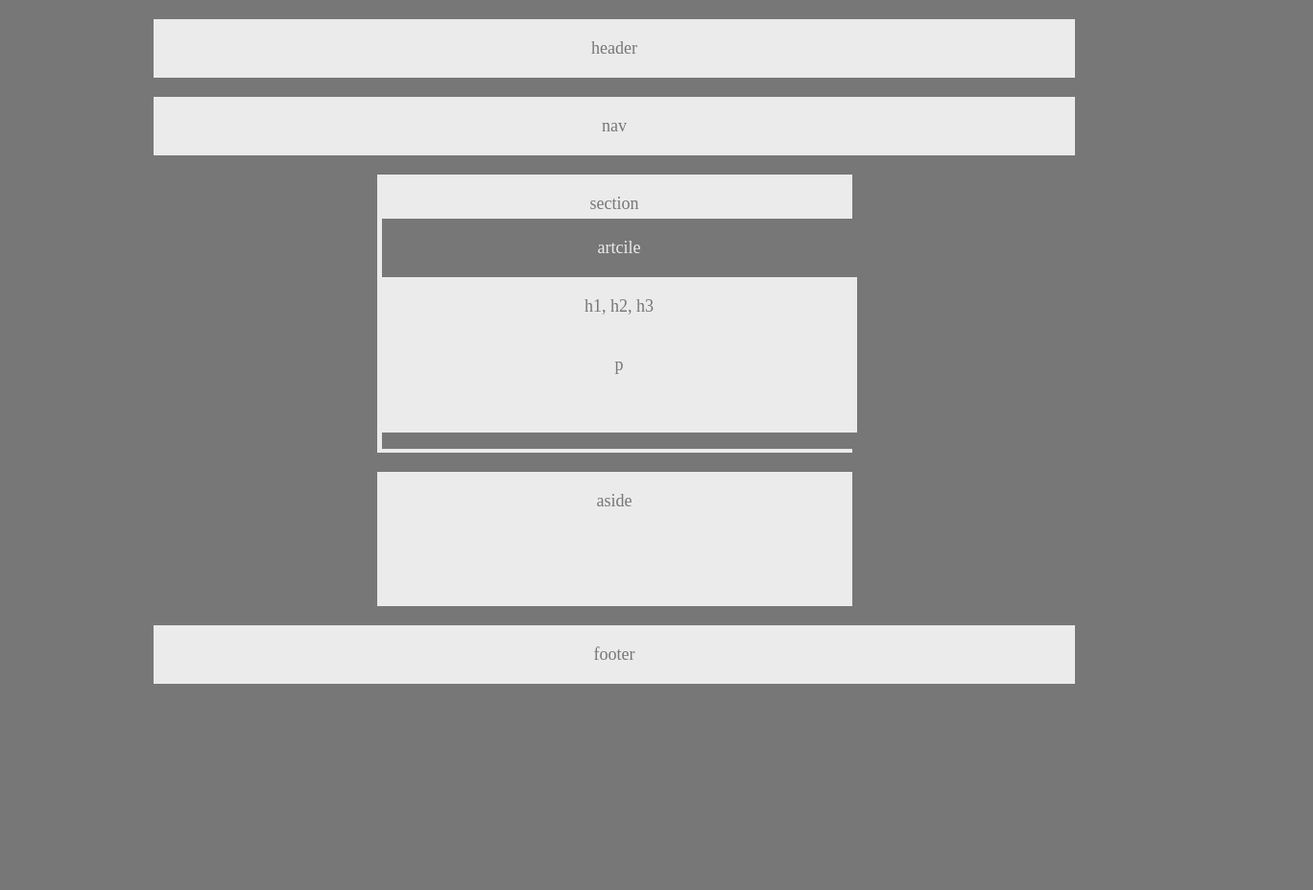
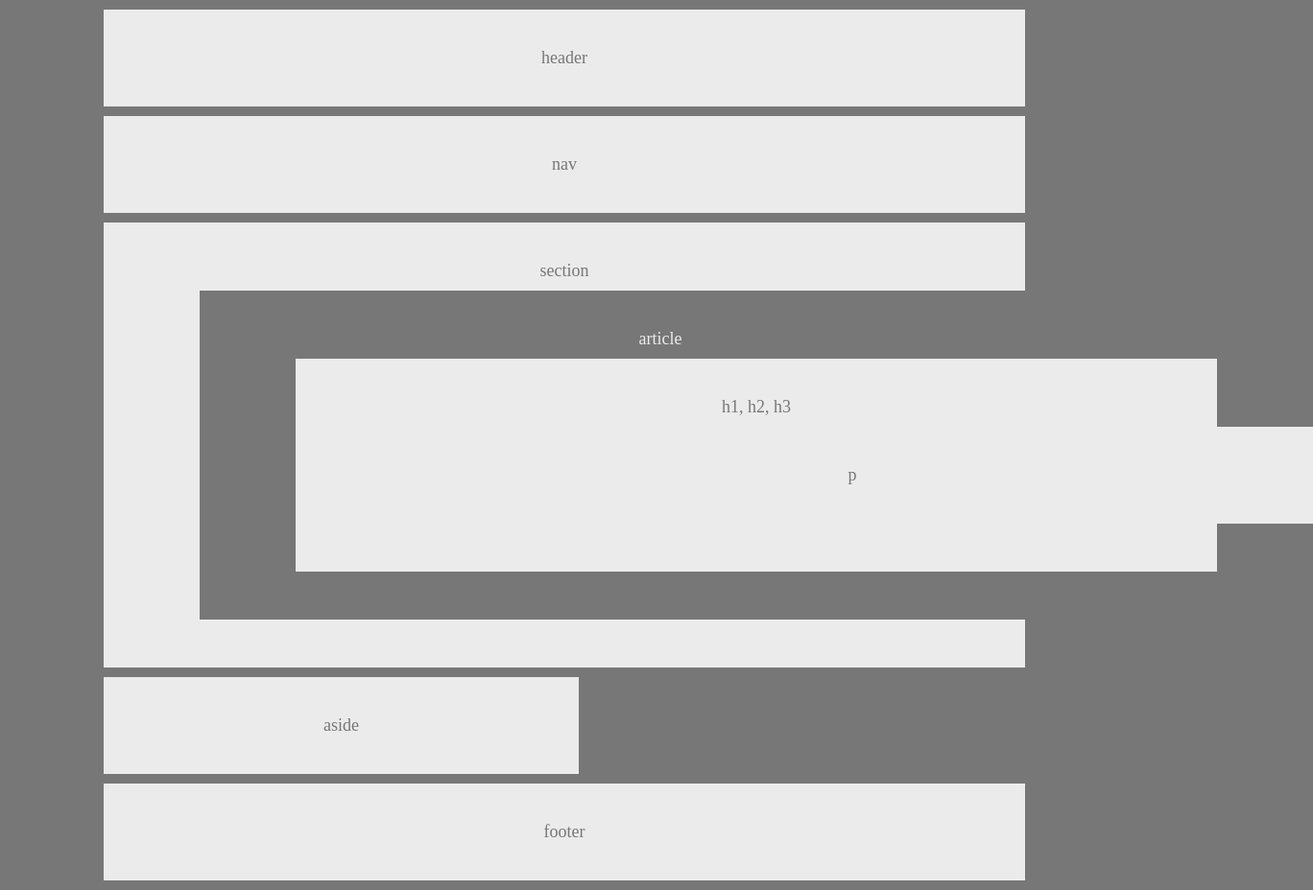
Before and after one commit to SladtheLad/HW-Wireframe, a plain HTML site: page index.html in a window 1280 px wide. Shown: the whole page at 96% size, 1368 px wide, since content can reach past the window. Before the commit the page ends 800 px from the top, so only its background shows below. Drawn offline with Linux system fonts and the light colour scheme.

Commit message:
backtracking

```diff
--- a/index.html
+++ b/index.html
@@ -7,22 +7,22 @@
 
 <body>
 
-  <div class="header">
+  <div id="header">
     header
   </div>
 
-  <div class="nav">
+  <div id="nav">
     nav
   </div>
 
 
-  <div class="section">
+    <div id="section">
       section
-      <div class="article">
-        artcile
-          <div class="headers">
+        <div id="article">
+          article
+            <div id="headers">
               h1, h2, h3
-            <div class="p">
+              <div id="p">
                 p
               </div>
             </div>
@@ -32,11 +32,11 @@
 
 
 
-  <div class="aside">
+  <div id="aside">
     aside
   </div>
 
-  <div class="footer">
+  <div id="footer">
     footer
   </div>
 
--- a/style.css
+++ b/style.css
@@ -1,3 +1,8 @@
+
+* {
+  box-sizing: border-box;
+}
+
 body {
   background-color: #777;
   color: #777;
@@ -5,39 +10,31 @@ body {
 }
 
 div {
-  padding: 20px 0 20px 0;
-  margin: 20px auto 20px auto;
+  display: block;
+  padding: 40px 0 40px 0;
+  margin: 10px 100px 10px 100px;
   background-color: #ebebeb;
   width: 960px;
   text-align: center;
 }
 
-.header {
-  position: relative;
-}
-.section {
+.float1 {
   width: 495px;
-  height: 250px;
+  float: left;
 }
 
-.article {
+#section {
+}
+
+#article {
   background-color: #777;
   color: #ebebeb;
-  width: 495px;
-  height: 200px;
-  margin: 5px;
 }
 
-.headers {
+#headers {
   color: #777;
+}
+
+#aside {
   width: 495px;
 }
-
-.p {
-  width: 495px;
-}
-
-.aside {
-  width: 495px;
-  height: 100px;
-}
```
Lines whose indentation alone changed are shown as unchanged.
